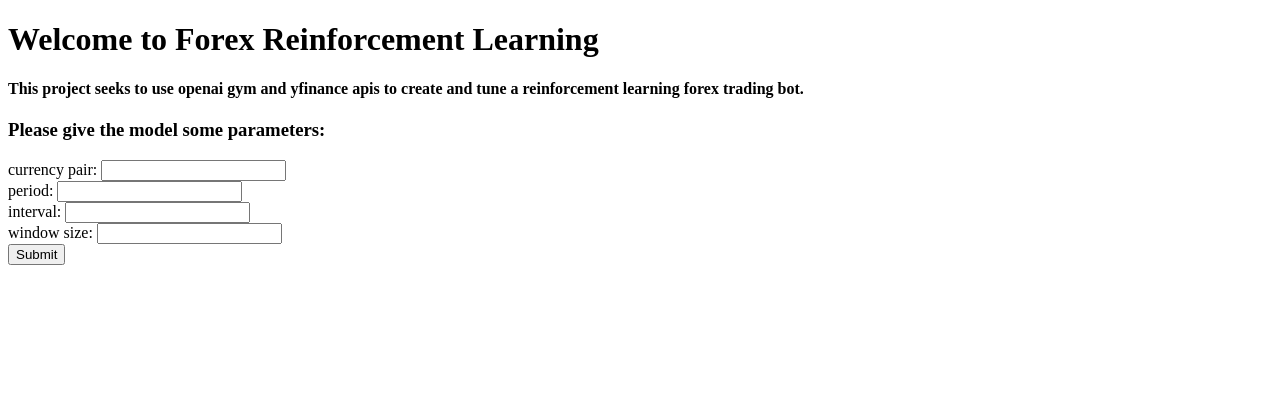
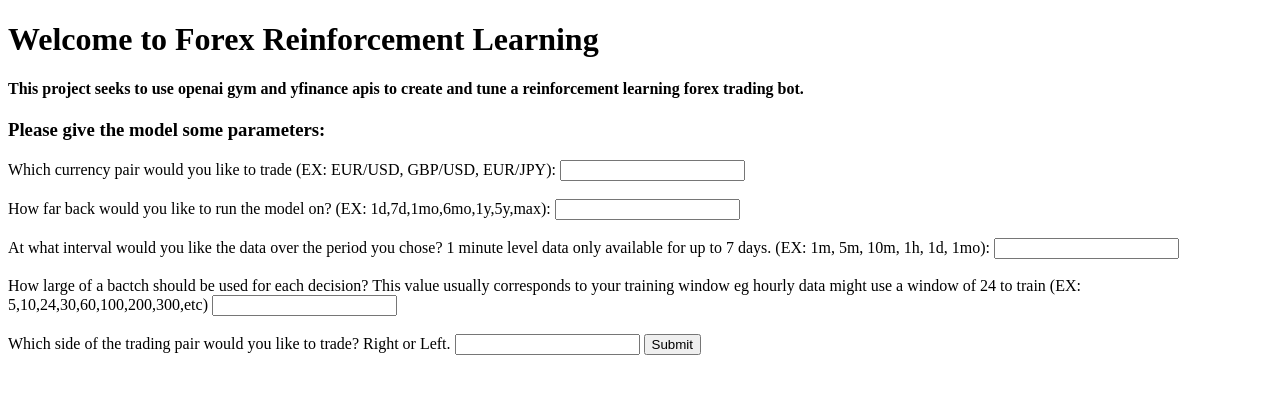
Before and after one commit to RyanBacastow/NW-MSDS-434-fx-rl-project, a Flask app: page / in a window 1280 px wide. Shown: the top 394 px of the page. Run offline with Flask 2, Linux system fonts and the light colour scheme.

Commit message:
Saving current state before Vue.js changes.

```diff
--- a/app/main.py
+++ b/app/main.py
@@ -13,7 +13,8 @@
 # limitations under the License.
 
 # [START gae_python37_app]
-from flask import Flask, jsonify, request, render_template, url_for, current_app
+from flask import Flask, jsonify, request, render_template, current_app
+from flask_cors import CORS
 # from google.cloud import storage
 import os
 import yfinance as yf
@@ -26,6 +27,7 @@ import gym_anytrading
 from flask_logs import LogSetup
 import matplotlib
 matplotlib.use('Agg')
+import tempfile
 
 app = Flask(__name__,
             static_folder='./static',
@@ -90,12 +92,12 @@ def main(curr_pair="EUR/USD", period="1y", interval="1h", window_size=1, unit_si
     :param unit_side: str: which side of the pair should be the one denominating the results.
     :return: info: dict: dictionary with returns and model information.
     """
-
     window_size = int(window_size)
     current_app.logger.info(f"curr_pair: {curr_pair}")
     current_app.logger.info(f"period: {period}")
     current_app.logger.info(f"interval: {interval}")
     current_app.logger.info(f"window_size: {window_size}")
+    current_app.logger.info(f"unit_side: {unit_side}")
 
     curr = yf.Ticker(curr_pairs[curr_pair.upper()])
     # This will be a configurable call in custom function
@@ -110,7 +112,6 @@ def main(curr_pair="EUR/USD", period="1y", interval="1h", window_size=1, unit_si
     # current_app.logger.info("\nData end Time: %s", str(max(df.index)))
 
     env = gym.make('forex-v0', df=df, window_size=window_size, frame_bound=(window_size, df.shape[0]), unit_side=unit_side)
-    max_possible_profit = env.max_possible_profit()
 
     env.reset()
     i = 0
@@ -127,48 +128,50 @@ def main(curr_pair="EUR/USD", period="1y", interval="1h", window_size=1, unit_si
     plt.cla()
     env.render_all()
     # plot_file_name = f"rl_model_output_{curr_pair.split('/')[0] + '_' + curr_pair.split('/')[1]}_{datetime.datetime.utcnow().strftime('%Y_%m_%d_%H_%M_%S')}.png"
-    plot_file_name = f"model_output.png"
-    plt.savefig("static/" + plot_file_name)
-
-    logging
+    plot_file_name = f"static/model_output.png"
+    plt.savefig(plot_file_name)
+    current_app.logger.info(f"plot_file_name {plot_file_name}")
     return info, plot_file_name
 
 
 @app.route('/',  methods=['GET', 'POST'])
 def home():
     if request.method == 'POST':
-        currency_pair = request.form["currency_pair"]
-        period = request.form["period"]
-        interval = request.form["interval"]
+        currency_pair = request.form["currency_pair"].upper()
+        period = request.form["period"].lower()
+        interval = request.form["interval"].lower()
         window_size = request.form["window_size"]
+        unit_side = request.form["unit_side"].lower()
 
-        return run_model(currency_pair, period, interval, window_size)
-    else:
-        return render_template('index.html')
+        return run_model(currency_pair, period, interval, window_size, unit_side)
 
-
+    return render_template('index.html')
 
 
 @app.route('/model', methods=['GET', 'POST'])
-def run_model(currency_pair, period, interval, window_size):
-    if request.method == 'POST':
-        info, plot_filename = main(curr_pair=currency_pair, period=period, interval=interval, window_size=window_size)
+def run_model(currency_pair, period, interval, window_size, unit_side):
+    try:
+        if request.method == 'POST':
+            info, plot_filename = main(curr_pair=currency_pair, period=period, interval=interval, window_size=window_size, unit_side=unit_side)
 
-        total_profit = str(info['total_profit'] * 100)
+            total_profit = str(info['total_profit'] * 100)
 
-        total_reward = str(info['total_reward'])
+            total_reward = str(info['total_reward'])
 
-        return render_template('model.html',
-                               currency_pair=currency_pair,
-                               period=period,
-                               interval=interval,
-                               window_size=window_size,
-                               plot_filename=plot_filename,
-                               total_reward=total_reward,
-                               total_profit=total_profit
-                               )
-    else:
-        return render_template('index.html')
+            return render_template('model.html',
+                                   currency_pair=currency_pair,
+                                   period=period,
+                                   interval=interval,
+                                   window_size=window_size,
+                                   plot_filename=plot_filename,
+                                   total_reward=total_reward,
+                                   total_profit=total_profit
+                                   )
+        else:
+            return render_template('index.html')
+    except Exception as e:
+        return f"We ran into an issue implementng the model with your parameters. Please try different params and run again.\nError: {e}"
+
 
 
 if __name__ == '__main__':
@@ -176,4 +179,3 @@ if __name__ == '__main__':
     # Engine, a webserver process such as Gunicorn will serve the app. This
     # can be configured by adding an `entrypoint` to app.yaml.
     app.run(host='127.0.0.1', port=8080, debug=True)
-# [END gae_python37_app]
--- a/app/requirements.txt
+++ b/app/requirements.txt
@@ -1,4 +1,5 @@
 Flask==1.1.2
+Flask-Cors
 sklearn
 numpy
 google-cloud-storage
--- a/app/templates/index.html
+++ b/app/templates/index.html
@@ -14,25 +14,33 @@
             <h3>Please give the model some parameters:</h3>
             <form method="POST" action="">
                 <label>
-                    currency pair:
+                    Which currency pair would you like to trade (EX: EUR/USD, GBP/USD, EUR/JPY):
                     <input type="text" name="currency_pair">
                 </label>
                 <br>
+                <br>
                 <label>
-                    period:
+                    How far back would you like to run the model on? (EX: 1d,7d,1mo,6mo,1y,5y,max):
                     <input type="text" name="period">
                 </label>
                 <br>
+                <br>
                 <label>
-                    interval:
+                    At what interval would you like the data over the period you chose? 1 minute level data only available for up to  7 days. (EX: 1m, 5m, 10m, 1h, 1d, 1mo):
                     <input type="text" name="interval">
                 </label>
                 <br>
+                <br>
                 <label>
-                    window size:
+                    How large of a bactch should be used for each decision? This value usually corresponds to your training window eg hourly data might use a window of 24 to train (EX: 5,10,24,30,60,100,200,300,etc)
                     <input type="text" name="window_size">
                 </label>
                 <br>
+                <br>
+                <label>
+                    Which side of the trading pair would you like to trade? Right or Left.
+                    <input type="text" name="unit_side">
+                </label>
                 <input type="submit" value="Submit">
             </form>
         </div>
--- a/app/templates/model.html
+++ b/app/templates/model.html
@@ -23,7 +23,7 @@
                 <br>
                 <p><strong>Your results visualized:</strong></p>
 {#                <img src= "/static/{{ plot_filename }}" alt="Model Output">#}
-                <img src="{{url_for('static', filename='model_output.png')}}" align="middle"\>
+                <img src="static/model_output.png" align="middle"\>
                 <form method="POST" action="">
                 <label>
                     Would you like to deploy this model on the latest market data or try again (Yes for deploy, No to retune model hyperparameters.)
```
Also changed, not shown: app/static/model_output.png, 1 other file.
